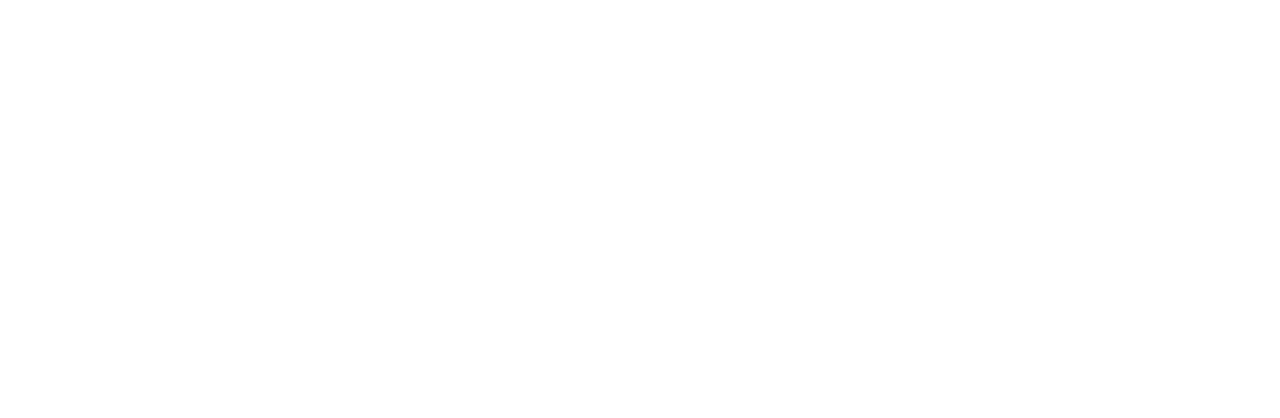
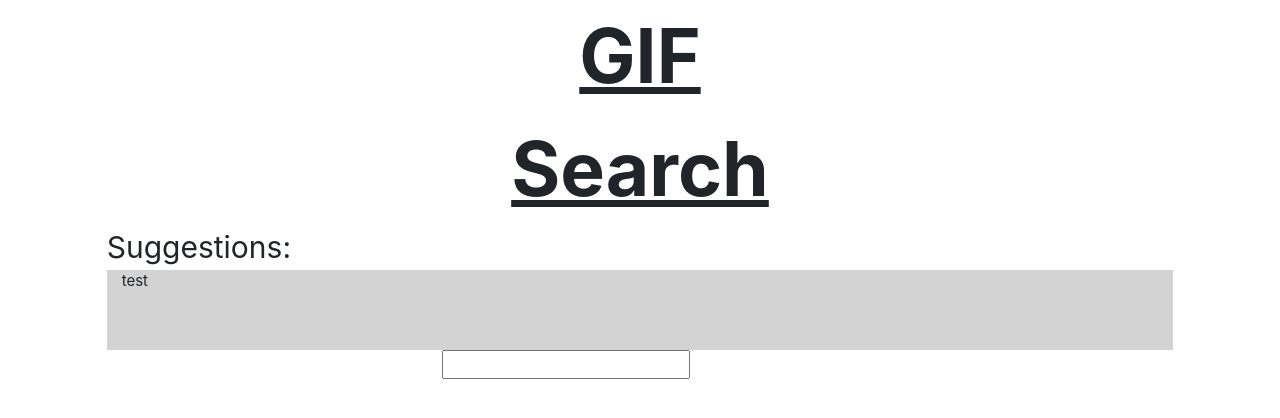
Before and after one commit to bryton-jay-smith/giphy_search, a plain HTML site: page index.html in a window 1280 px wide. Drawn offline with Linux system fonts and the light colour scheme.

Commit message:
Started formating HTML & CSS

```diff
--- a/assets/css/main.css
+++ b/assets/css/main.css
@@ -1 +1,21 @@
 /* Style Sheet */
+#title {
+    font-size: 500%;
+    text-align: center;
+    font-weight: bolder;
+    text-decoration-line: underline;
+}
+
+#suggestions{
+    font-size: 200%;
+    padding: 0%;
+}
+
+#suggestionBox {
+    background-color: lightgray;
+    height: 80px;
+}
+
+#searchbox {
+
+}
--- a/index.html
+++ b/index.html
@@ -1,32 +1,44 @@
 <!doctype html>
 <html lang="en">
 <head>
-    <!-- Required meta tags -->
     <meta charset="utf-8">
     <meta name="viewport" content="width=device-width, initial-scale=1, shrink-to-fit=no">
-
-
-    <!-- CSS -->
     <link rel="stylesheet" href="assets/css/reset.css">
     <link rel="stylesheet" href="assets/css/w3.css">
     <link rel="stylesheet" href="assets/css/bootstrap.min.css">
     <link rel="stylesheet" href="assets/css/main.css">
-
     <title>Giphy Search</title>
 </head>
+
 <body>
 
+<div class="container-fluid">
 
+    <div class="row">
+        <div class="col-4"></div>
+        <div class="col-4" id="title">GIF Search</div>
+        <div class="col-4"></div>
+    </div>
 
+    <div class="row">
+        <div class="col-1"></div>
+        <div class="col-2" id="suggestions">Suggestions:</div>
+        <div class="col-9"></div>
+    </div>
 
+    <div class="row">
+        <div class="col-1"></div>
+        <div class="col-10" id="suggestionBox">test</div>
+        <div class="col-1"></div>
+    </div>
 
+    <div class="row">
+        <div class="col-4"></div>
+        <div class="col-4"><input type="text" id="searchBox" value=""></div>
+        <div class="col-4"></div>
+    </div>
 
-
-
-
-
-
-    <!-- Javascript Links -->
+</div> <!--Closes BS container-->
     <script type="text/javascript" src="assets/javascript/jquery-3.3.1.slim.min.js"></script>
     <script type="text/javascript" src="assets/javascript/popper.min.js"></script>
     <script type="text/javascript" src="assets/javascript/bootstrap.min.js"></script>
```
